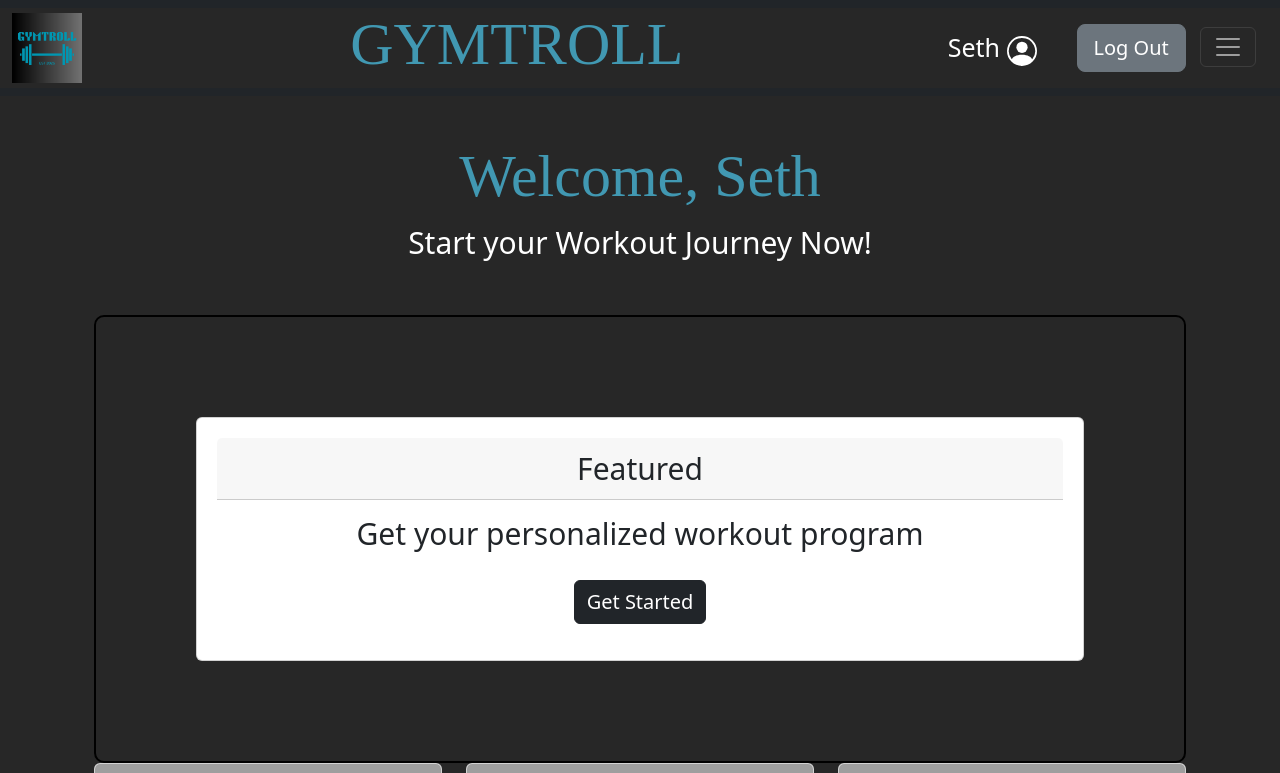
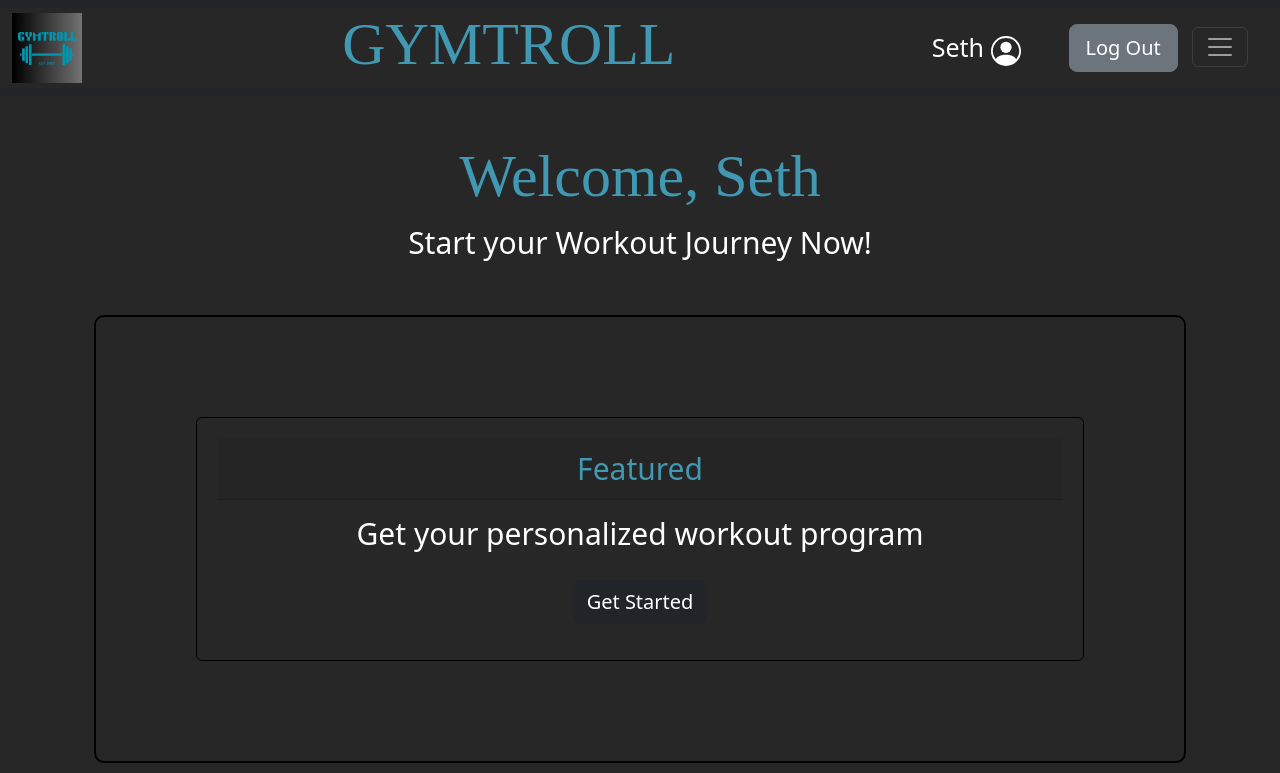
Before and after one commit to sethnkwo8/GymTroll, a Flask app: page / in a window 1280 px wide. Shown: the top 773 px of the page. Run offline with Flask 3, Linux system fonts and the light colour scheme; a user stored in the database is signed in; grey boxes are pictures that could not be loaded.

Commit message:
Create workouts.jpg
Modified navbar, cards and navbar items

```diff
--- a/static/style.css
+++ b/static/style.css
@@ -1,5 +1,16 @@
 body {
     background-color: #272727
+}
+
+h1{
+    color: #4198B2;
+    font-size: 60px;
+    font-family: "COPPERPLATE";
+}
+
+h2{
+    color: white ;
+    font-size: 50px;
 }
 
 footer {
@@ -7,27 +18,34 @@ footer {
     font-size: 20px;
 }
 
-h1{
-    color: #4198B2;
-    font-size: 60px;
-    font-family: "COPPERPLATE"
+nav{
+    background-color: #272727;
 }
 
-h2{
-    color: white ;
-    font-size: 50px;
+.card-body{
+    background-color: #272727;
+    color: white;
 }
 
-nav{
-    background-color: #272727
+.card-footer{
+    background-color: #272727;
 }
 
-.container-fluid{
-    background-color: #272727
+.carousel-caption p {
+    font-size: 40px;
 }
 
 .carousel-item{
     font-family: ESKlarheitGrotesk, -apple-system, BlinkMacSystemFont, "Segoe UI", Roboto, "Noto Sans", Oxygen, Ubuntu, "Droid Sans", "Helvetica Neue", sans-serif;
+}
+
+.col{
+    padding-left: 20px;
+    padding-right: 20px;
+}
+
+.container-fluid{
+    background-color: #272727;
 }
 
 .custom-carousel {
@@ -38,18 +56,14 @@ nav{
     margin-bottom: 10px;
 }
 
+.custom-button{
+    margin-right: 10px;
+}
+
 .custom-carousel img {
     object-fit: cover; /* Ensure images fill the carousel without distortion */
     height: 100%; /* Make images fill the height of the carousel */
     width: 100%; /* Make images fill the width of the carousel */
-}
-
-.carousel-caption p {
-    font-size: 40px;
-}
-
-.custom-button{
-    margin-right: 10px;
 }
 
 .custom-error-message{
@@ -62,11 +76,18 @@ nav{
 .custom-login{
     border: 2px solid black;
     border-radius: 10px;
+    margin-bottom: 50px;
     padding: 100px;
 }
 
 .custom-login button{
     margin-bottom: 20px;
+}
+
+.custom-plan{
+    background-color: #272727;
+    border: 1px solid black;
+    color: #4198B2;
 }
 
 .custom-welcome{
@@ -81,3 +102,11 @@ nav{
 .main-content {
     padding-top: 140px; /* Adjust this value based on your navbar height */
 }
+
+#navbar {
+  position: fixed;
+  top: 0;
+  width: 100%;
+  transition: top 0.3s; /* Smooth transition */
+  z-index: 1000; /* Ensure it stays above other elements */
+}
```
